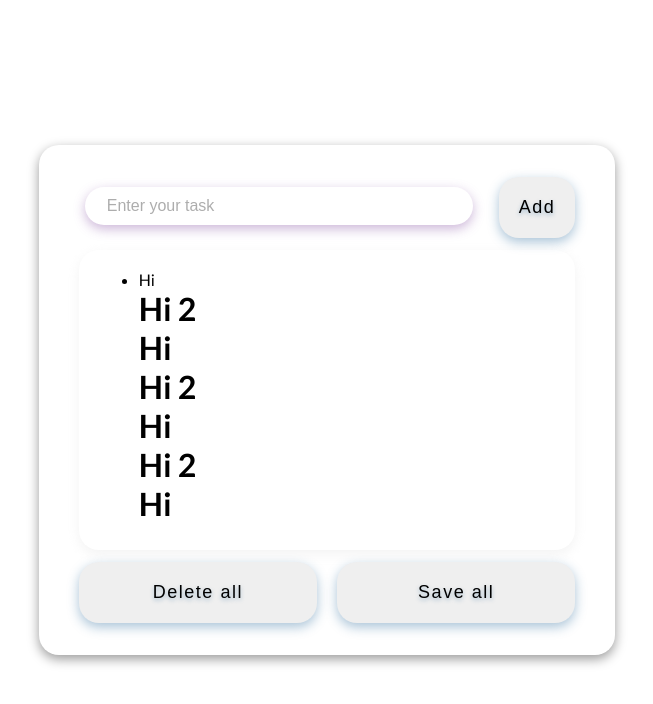
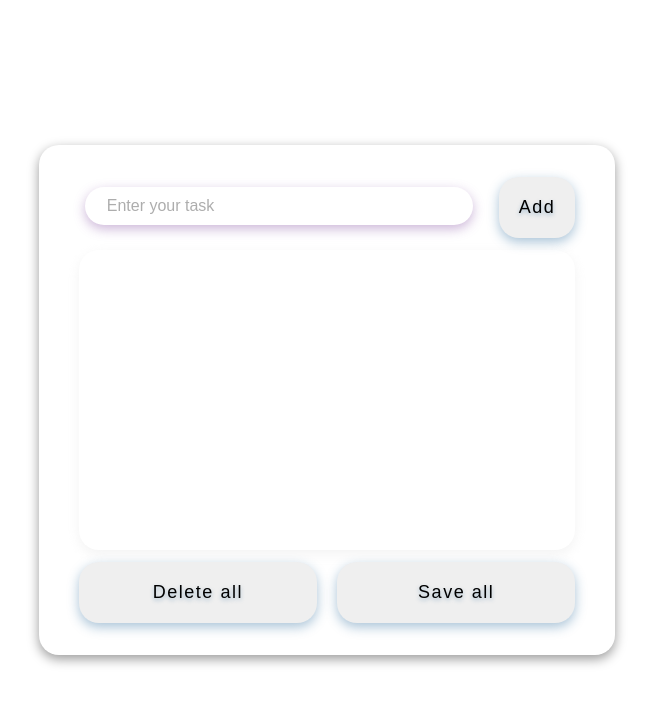
Before and after one commit to KoltLevry/SmallTodoList, a React (Vite) app: page / in a window 1280 px wide. Shown: the top 704 px of the page, without its empty margins (313-966 px from the left). Built offline with nearby package versions, Linux system fonts and the light colour scheme.

Commit message:
add list logic

```diff
--- a/src/components/TodoList/TodoList.tsx
+++ b/src/components/TodoList/TodoList.tsx
@@ -15,15 +15,10 @@ function TodoList() {
     const [listItems, setListItems] = useState<string[]>([]);
 
     const handleClickAddTask = () => {
-        // if (inputRef.current && inputRef.current.value.trim()) {
-            // setListItems((prev) => [...prev, inputRef.current!.value]);
-            // inputRef.current.value = "";
-        // }
-        if(inputRef.current) {
-            console.log(inputRef.current.value);
-            setListItems((prev) => [...prev, inputRef.current!.value]);
-            console.log(listItems);
-            inputRef.current.value = "";
+        if(inputRef.current && inputRef.current.value.trim()) {
+            const task = inputRef.current!.value.trim();
+            setListItems((prev) => [...prev, task]);
+            inputRef.current!.value = "";
         }
     };
 
@@ -36,17 +31,11 @@ function TodoList() {
                 </InputBtnContainer>
                 <ListContainer>
                     <List>
-                        {/* {listItems.map((item, index) => (
-                            <li key={index}>{item}</li>
-                        ))} */}
-                        <li>Hi</li>
-                        <h1>Hi 2</h1>
-                        <h1>Hi</h1>
-                        <h1>Hi 2</h1>
-                        <h1>Hi</h1>
-                        <h1>Hi 2</h1>
-                        <h1>Hi</h1>
-                        <h1>Hi 2</h1>
+                        {
+                            listItems.map( item => (
+                                <li key={Math.random()}>{item}</li>
+                            ))
+                        }
                     </List>
                 </ListContainer>
                 <BottomBtnsContainer>
--- a/src/components/TodoList/styles.ts
+++ b/src/components/TodoList/styles.ts
@@ -30,13 +30,10 @@ height: 45px;
 
 export const ListContainer = styled.div`
 display: flex;
-/* flex-direction: column; */
 justify-content: space-between;
-/* align-items: center; */
 gap: 20px;
 width: 100%;
-min-height: 270px;
-max-height: 300px;
+height: 300px;
 border-radius: 20px;
 box-shadow: 0 4px 12px rgba(225, 225, 225, 0.4);
 `
```
Also changed, not shown: src/main.tsx (+7 -3 lines).
